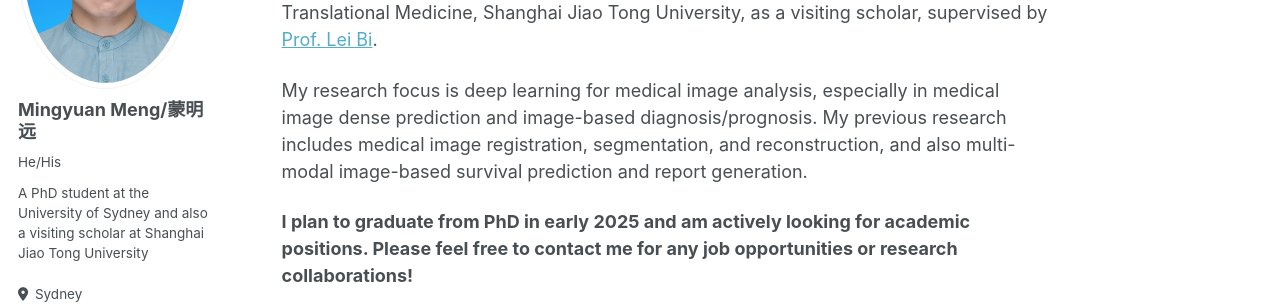
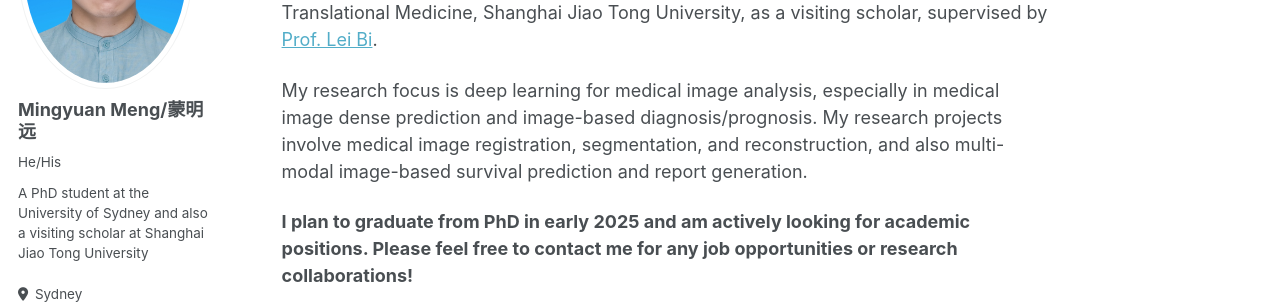
Before and after one commit to MungoMeng/mungomeng.github.io, a Jekyll site: the page built from _pages/about.md, in a window 1280 px wide and 1398 px high. Shown: the part 257-561 px from the top of the window. Built offline with Jekyll 4.4.1, drawn with Linux system fonts in a browser that asks for light colours; some web fonts are replaced.

Commit message:
Update about.md

```diff
--- a/_pages/about.md
+++ b/_pages/about.md
@@ -9,7 +9,7 @@ redirect_from:
 
 I received a BE degree at Tsinghua University in 2018 and received a MPhil degree at the University of Sydney in 2021. Currently, I am pursuing a PhD degree at the School of Computer Science, the University of Sydney, supervised by [Prof. David Dagan Feng](https://www.sydney.edu.au/engineering/about/our-people/academic-staff/dagan-feng.html), [Prof. Jinman Kim](https://www.sydney.edu.au/engineering/about/our-people/academic-staff/jinman-kim.html), and [Prof. Michael Fulham](https://www.sydney.edu.au/engineering/about/our-people/academic-staff/michael-fulham.html). Recently, I also attended the Institue of Translational Medicine, Shanghai Jiao Tong University, as a visiting scholar, supervised by [Prof. Lei Bi](http://lei.bi/).
 
-My research focus is deep learning for medical image analysis, especially in medical image dense prediction and image-based diagnosis/prognosis. My previous research includes medical image registration, segmentation, and reconstruction, and also multi-modal image-based survival prediction and report generation.
+My research focus is deep learning for medical image analysis, especially in medical image dense prediction and image-based diagnosis/prognosis. My research projects involve medical image registration, segmentation, and reconstruction, and also multi-modal image-based survival prediction and report generation.
 
 **I plan to graduate from PhD in early 2025 and am actively looking for academic positions. Please feel free to contact me for any job opportunities or research collaborations!**
 
```
